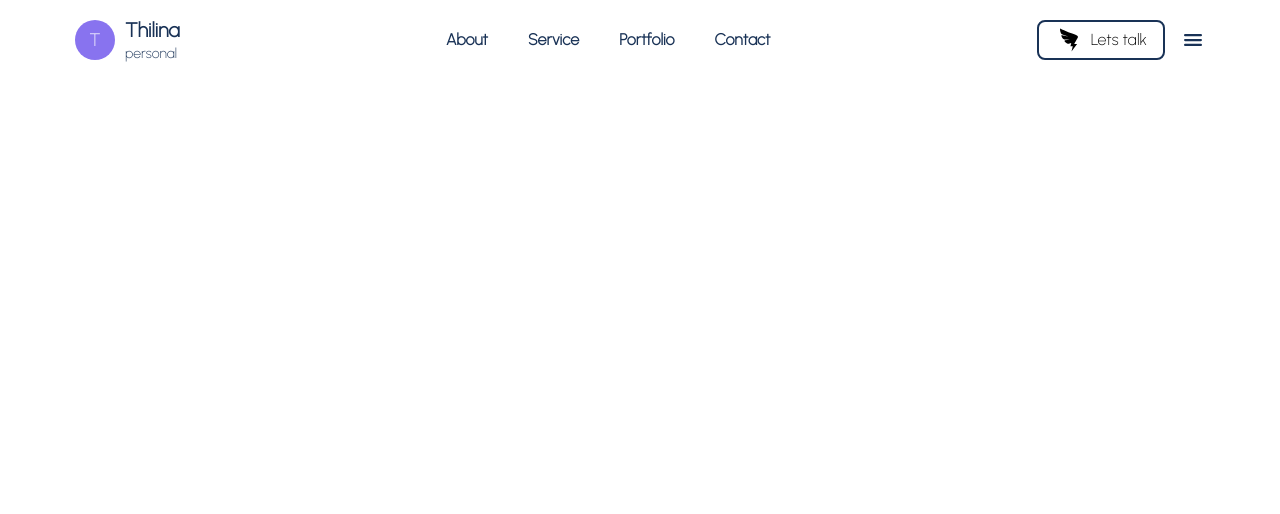
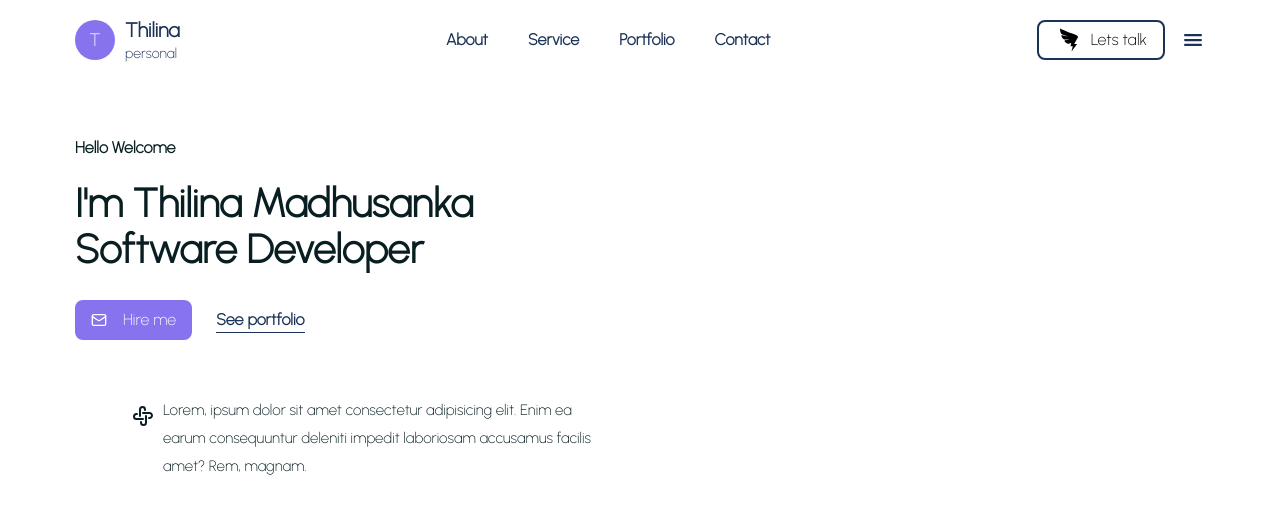
Before and after one commit to nkthilina/My-Portfolio, a React (Create React App) app: page / in a window 1280 px wide. Shown: the top 514 px of the page. Built offline with nearby package versions, Linux system fonts and the light colour scheme.

Commit message:
third commit

```diff
--- a/package.json
+++ b/package.json
@@ -8,6 +8,7 @@
     "@testing-library/user-event": "^13.5.0",
     "aos": "^2.3.4",
     "react": "^18.2.0",
+    "react-aos": "^1.0.1",
     "react-countup": "^6.5.0",
     "react-dom": "^18.2.0",
     "react-icons": "^4.12.0",
--- a/src/App.js
+++ b/src/App.js
@@ -1,8 +1,11 @@
+import React from 'react';
 import { useEffect } from 'react';
 import Aos from "aos";
+import 'aos/dist/aos.css';
 import './App.css';
 import Header from './components/header';
 import Footer from './components/footer';
+import Hero from './UI/Hero';
 
 function App() {
   useEffect(()=>{
@@ -12,7 +15,7 @@ function App() {
   return (
     <div className="App">
       <Header />
-
+      <Hero />
       <Footer />
     </div>
   );
--- /dev/null
+++ b/src/UI/Hero.jsx
@@ -0,0 +1,62 @@
+import React from "react";
+import { LuMail } from "react-icons/lu";
+import { TbApiApp } from "react-icons/tb";
+//import CountUp from 'react-countup/build/CountUp'
+
+export default function Hero() {
+  return (
+    <section className="pt-0" id="about">
+      <div className="container pt-14">
+        <div className="md:flex items-center justify-between sm:flex-col md:flex-row">
+          {/* hero left content */}
+          <div className="w-full md:basis-1/2">
+            <h5
+              className="text-headingColor font-[600] text-[16px]"
+              data-aos="fade-right"
+              data-aos-duration="1500"
+            >
+              Hello Welcome
+            </h5>
+            <h1
+              className="text-headingColor font-[800] text-[30px] sm:text-[40px] leading-[35px] sm:leading-[46px] mt-5"
+              data-aos="fade-up"
+              data-aos-duration="1500"
+            >
+              I'm Thilina Madhusanka <br /> Software Developer
+            </h1>
+            <div
+              className="flex items-center gap-6 mt-7"
+              data-aos="fade-up"
+              data-aos-duration="1800"
+              data-aos-delay="200"
+            >
+              <a href="#contact">
+                <button className="flex items-center bg-primaryColor text-white font-[500] gap-2 hover:bg-smallTextColor ease-in duration-300 py-2 px-4 rounded-[8px]">
+                  <LuMail className="mr-2" />
+                  Hire me
+                </button>
+              </a>
+              <a
+                href="#portfolio"
+                className="text-smallTextColor font-[600] text-[16px] border-b border-solid border-smallTextColor"
+              >
+                See portfolio
+              </a>
+            </div>
+              <p
+                data-aos="fade-left"
+                data-aos-duration="1500"
+                className="flex gap-2 text-headingColor mt-14 font-[500] text-[15px] leading-7 sm:pl-14 sm:pr-10"
+              >
+              <span className="mt-2"><TbApiApp className="w-6 h-6"/></span>
+                Lorem, ipsum dolor sit amet consectetur adipisicing elit. Enim
+                ea earum consequuntur deleniti impedit laboriosam accusamus
+                facilis amet? Rem, magnam.
+              </p>
+          </div>
+          {/* end hero left content */}
+        </div>
+      </div>
+    </section>
+  );
+}
```
Also changed, not shown: 1 other file (tests, documents, lock files or other folders).
